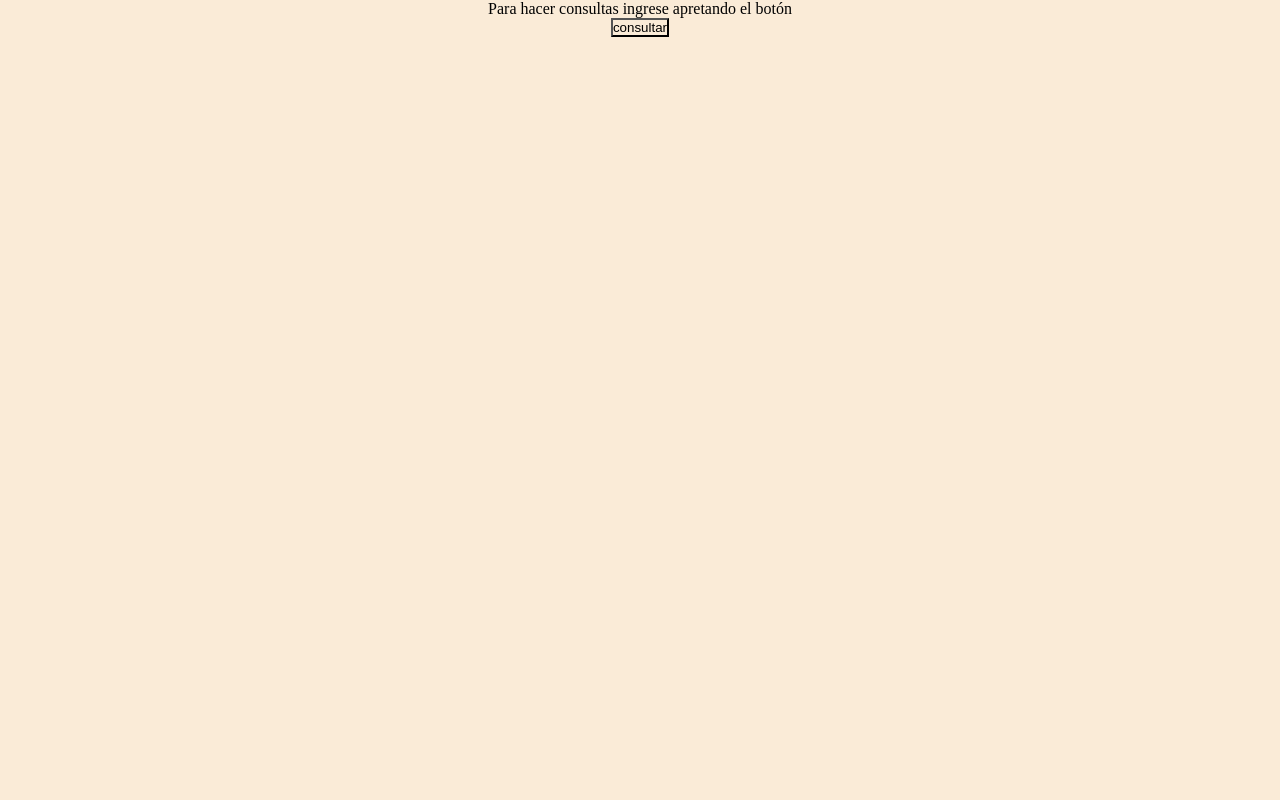
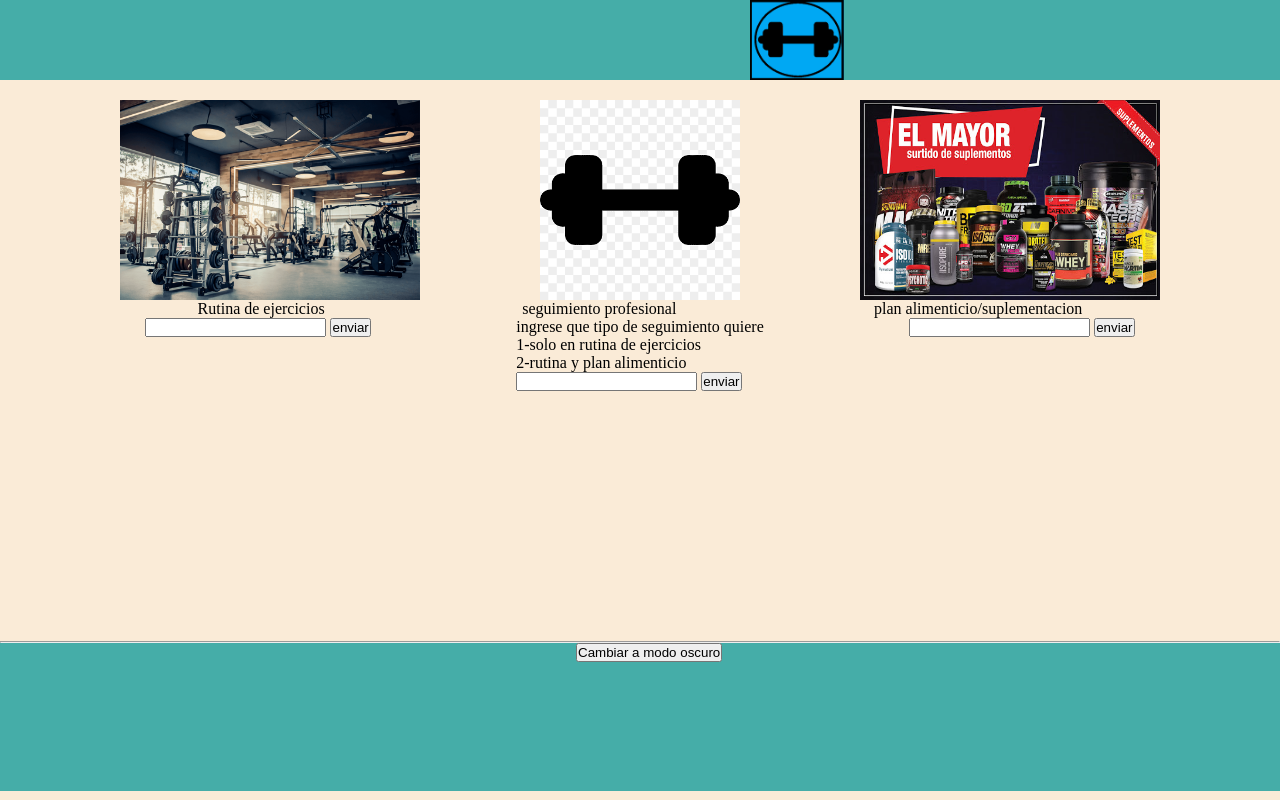
Before and after one commit to LukitasLeiva/GYM_JS_shop, a plain HTML site: page index.html in a window 1280 px wide. Drawn offline with Linux system fonts and the light colour scheme.

Commit message:
actualizaciones

```diff
--- a/CSS/styles.css
+++ b/CSS/styles.css
@@ -2,7 +2,33 @@
     margin: 0%;
     padding: 0%;
     box-sizing: border-box;
+}
+
+header{
+    background-color: #45ADA8;
+    display: flex;
+    flex-flow: wrap;
+}
+
+body{
     background-color: antiquewhite;
+}
+
+body.modoOscuro {
+    background-color: #201837;
+    color: white;
+}
+footer.modoOscuro{
+    background-color: #2E200C;
+}
+header.modoOscuro{
+    background-color: #2E200C;
+}
+
+.logo{
+    height: 80px;
+    position: relative;
+    left: 750px;
 }
 
 .txt{
@@ -13,3 +39,47 @@
     display: flex;
     justify-content: center;
 }
+
+.img1{
+    height: 200px;
+    width: 300px;
+}
+
+.img2{
+    height: 200px;
+    width: 200px;
+}
+
+.imagenes{
+    display: flex;
+    justify-content: space-evenly;
+    position: relative;
+    top: 20px;
+}
+
+.opciones{
+    display: flex;
+    justify-content: space-evenly;
+    position: relative;
+    top: 20px;
+}
+
+.ingreso{
+    display: flex;
+    justify-content: space-evenly;
+    position: relative;
+    top: 20px;
+}
+
+footer{
+    background-color:#45ADA8;
+    position: relative;
+    top: 270px;
+    width: 100%;
+    height: 150px;
+}
+
+.cambiarModo{
+    position: relative;
+    left: 45%;
+}
--- a/index.html
+++ b/index.html
@@ -7,10 +7,42 @@
     <link rel="stylesheet" href="CSS/styles.css">
 </head>
 <body>
-    <p class="txt">Para hacer consultas ingrese apretando el botón</p>
-    <div class="boton">
-        <button onclick="consulta()">consultar</button>
-    </div>
+    <header>
+        <img class="logo" src="img/mancuernaa2.png" alt="">
+    </header>
+    <main>
+        <div class="imagenes">
+            <img class="img1" src="img/gimnasio.png" alt="">
+            <img class="img2" src="img/mancuernaa.png" alt="">
+            <img class="img1" src="img/productos.jpg" alt="">
+        </div>
+        <div class="opciones">
+            <p>Rutina de ejercicios</p>
+            <p>seguimiento profesional</p>
+            <p>plan alimenticio/suplementacion</p>
+        </div>
+        <div class="ingreso">
+            <form action="">
+                <input type="text">
+                <button>enviar</button>
+            </form>
+            <form action="">
+                <p>ingrese que tipo de seguimiento quiere</p>
+                <p>1-solo en rutina de ejercicios</p>
+                <p>2-rutina y plan alimenticio</p>
+                <input type="text">
+                <button>enviar</button>
+            </form>
+            <form action="">
+                <input type="text">
+                <button>enviar</button>
+            </form>
+        </div>
+    </main>
+    <footer>
+        <hr>
+        <button class="cambiarModo">Cambiar a modo oscuro</button>
+    </footer>
     <script src="main.js"></script>
 </body>
 </html>
--- a/main.js
+++ b/main.js
@@ -1,5 +1,23 @@
 let opcion = 0
 let preciosuplemento = 0
+
+const cambiarTema = document.querySelector(".cambiarModo");
+cambiarTema.addEventListener("click", cambiarColor);
+const body = document.body;
+const footer = document.all[31];
+const header = document.all[7];
+console.log(document.all)
+function cambiarColor() {
+    body.classList.toggle("modoOscuro");
+    footer.classList.toggle("modoOscuro");
+    header.classList.toggle("modoOscuro");
+    if (body.classList.contains("modoOscuro")) {
+        cambiarTema.innerText = "cambiar a modo claro";
+    } else {
+        cambiarTema.innerText = "cambiar a modo oscuro";
+    }
+}
+
 
 function pesosaludable(peso, altura){
     let imc = (peso/altura)**2
@@ -22,15 +40,8 @@ function pesosaludable(peso, altura){
 }
 
 function consulta(){
-    opcion = prompt("ingrese plan a seleccionar: \n1. seguimiento profesional\n2. plan alimenticio y rutina de entrenamiento\n3. suplementos")
     if (opcion==1) {
-        let pesos = [];
-        alert("ingrese su peso en los ultimos 6 meses")
-        for(let i=0;i<6;i+=1){
-            alert("ingrese el peso de hace " + (i+1)+ " mes/es")
-            peso = prompt("ingrese el peso")
-            pesos[i] = peso
-        }
+
     }
     if (opcion==2) {
         altura = prompt("ingrese su altura")
```
Also changed, not shown: img/gimnasio.png (added), img/mancuernaa.png (added), img/mancuernaa2.png (added), img/productos.jpg (added).
